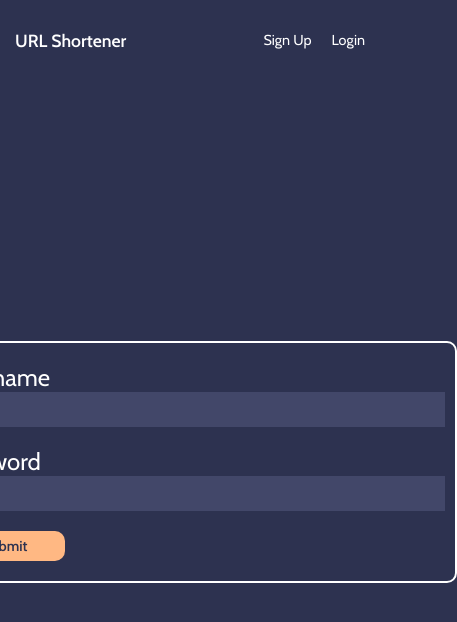
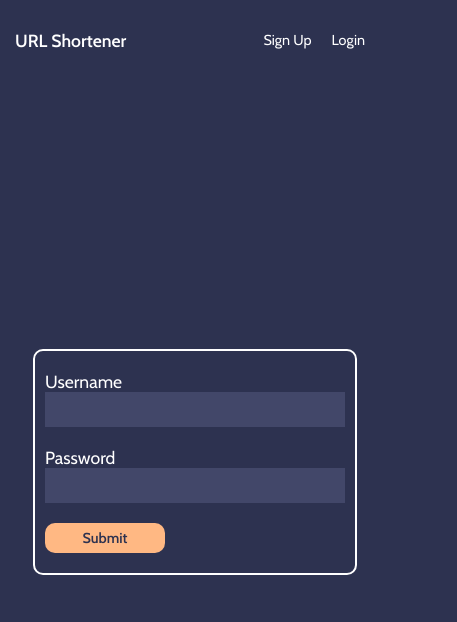
Before and after one commit to knowyourenemy/url-shortener, a React (Create React App) app in the folder client/: page /login in a window 390 px wide. Shown: the top 622 px of the page, 457 px wide, since content can reach past the window. Built offline with nearby package versions, Linux system fonts and the light colour scheme; no server answers.

Commit message:
Responsive login and signup page.

```diff
--- a/client/src/pages/LoginPage.module.css
+++ b/client/src/pages/LoginPage.module.css
@@ -11,7 +11,8 @@
   display: flex;
   flex-direction: column;
   text-align: left;
-  width: 500px;
+  width: 100%;
+  max-width: 500px;
   border: 2px solid white;
   border-radius: 10px;
   padding: 10px 10px;
@@ -42,3 +43,44 @@
   color: red;
   font-size: 1.2rem;
 }
+
+@media screen and (max-width: 1024px) {
+  .row {
+    font-size: 1.3rem;
+  }
+
+  .input,
+  .error {
+    font-size: 1.1rem;
+  }
+}
+
+@media screen and (max-width: 768px) {
+  .row {
+    font-size: 1.1rem;
+  }
+
+  .input,
+  .error {
+    font-size: 1rem;
+  }
+
+  .content {
+    max-width: 430px;
+  }
+}
+
+@media screen and (max-width: 480px) {
+  .content {
+    width: 300px;
+  }
+
+  row {
+    font-size: 1rem;
+  }
+
+  .input,
+  .error {
+    font-size: 0.9rem;
+  }
+}
--- a/client/src/pages/SignUpPage.module.css
+++ b/client/src/pages/SignUpPage.module.css
@@ -42,3 +42,44 @@
   color: red;
   font-size: 1.2rem;
 }
+
+@media screen and (max-width: 1024px) {
+  .row {
+    font-size: 1.3rem;
+  }
+
+  .input,
+  .error {
+    font-size: 1.1rem;
+  }
+}
+
+@media screen and (max-width: 768px) {
+  .row {
+    font-size: 1.1rem;
+  }
+
+  .input,
+  .error {
+    font-size: 1rem;
+  }
+
+  .content {
+    max-width: 430px;
+  }
+}
+
+@media screen and (max-width: 480px) {
+  .content {
+    width: 300px;
+  }
+
+  row {
+    font-size: 1rem;
+  }
+
+  .input,
+  .error {
+    font-size: 0.9rem;
+  }
+}
```
